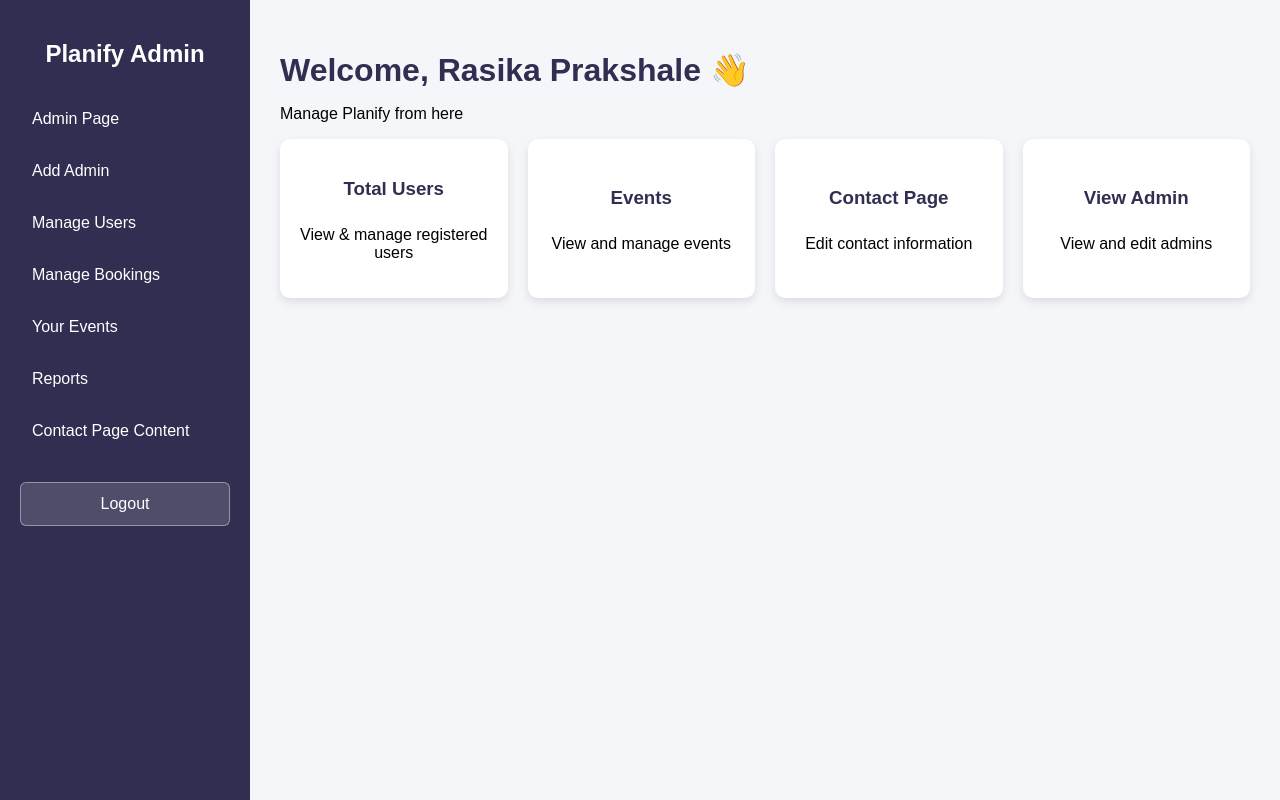
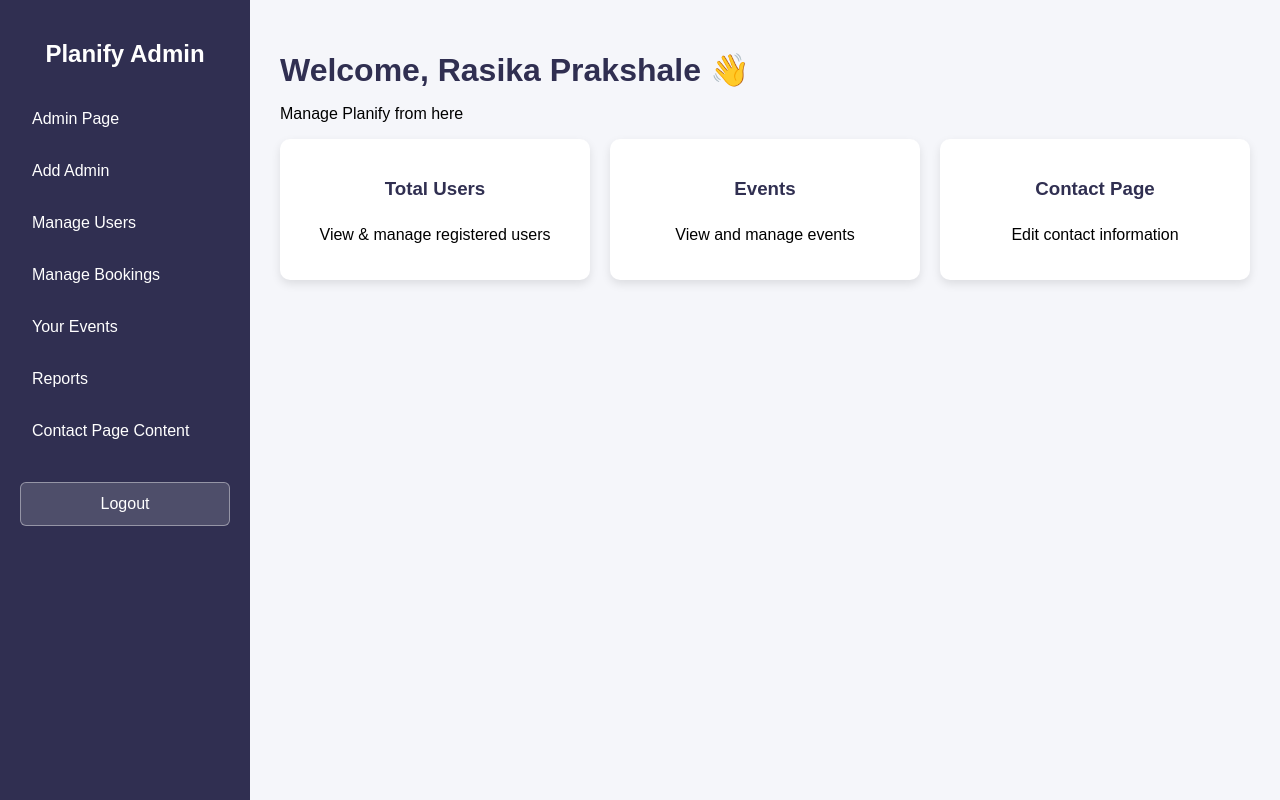
Before and after one commit to diyatalavanekar/Planify, a PHP site: page /admin/dashboard.php in a window 1280 px wide. Run offline with PHP 8.4, Linux system fonts and the light colour scheme; a user stored in the database is signed in.

Commit message:
your message

```diff
--- a/admin/dashboard.php
+++ b/admin/dashboard.php
@@ -41,13 +41,6 @@ header("Expires: 0");
             </div>
         </a>
 
-        <a href="settings.php" class="card-link">
-            <div class="card">
-                <h3>View Admin</h3>
-                <p>View and edit admins</p>
-            </div>
-        </a>
-
     </div>
 
 </div>
--- a/admin/reports/report.php
+++ b/admin/reports/report.php
@@ -47,12 +47,6 @@ session_start();
                     <a href="food_report.php" class="btn">View Report</a>
                 </div>
 
-                <div class="card">
-                    <h3>Contact Report</h3>
-                    <p>View contact enquiries.</p>
-                    <a href="contact_report.php" class="btn">View Report</a>
-                </div>
-
             </div>
 
         </div>
```
